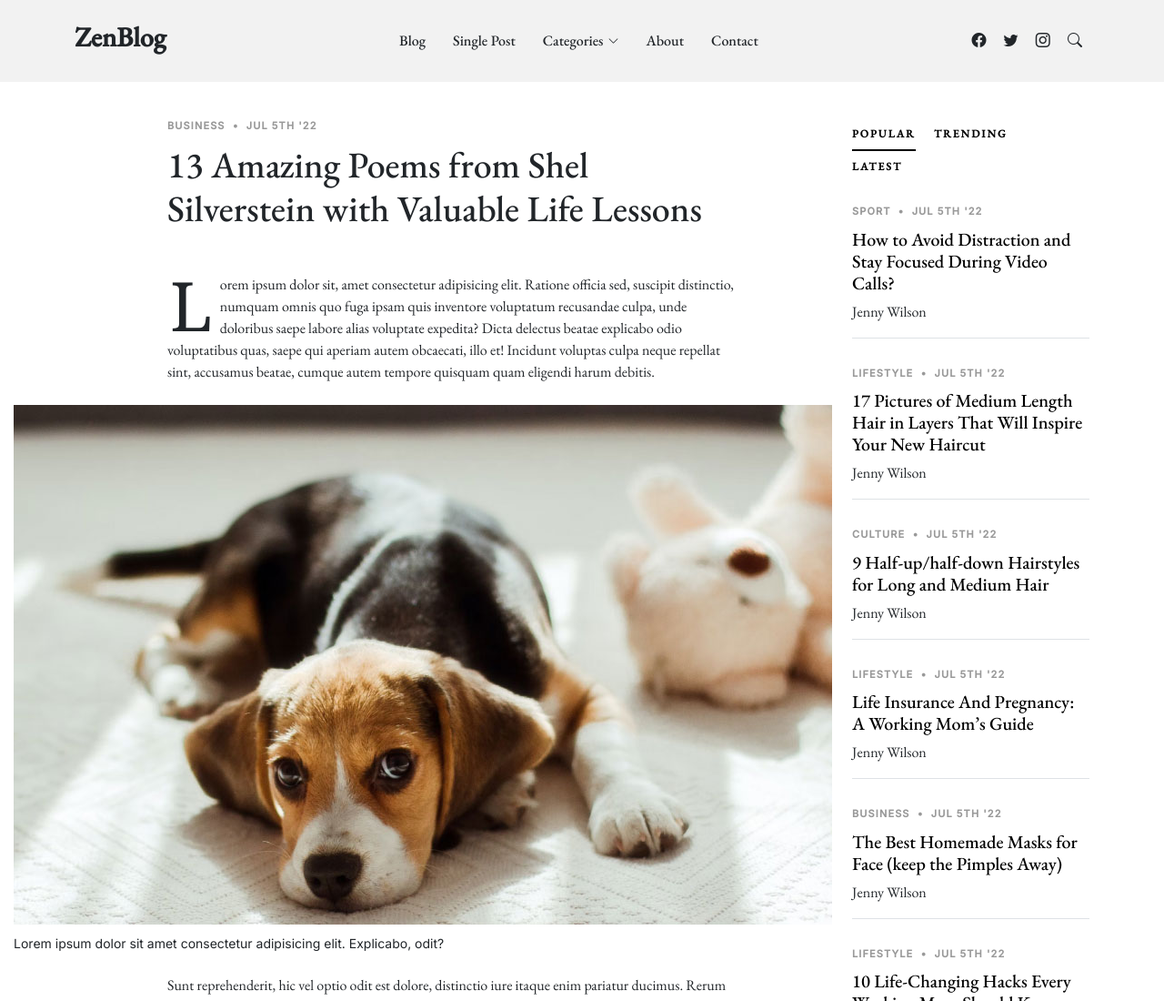
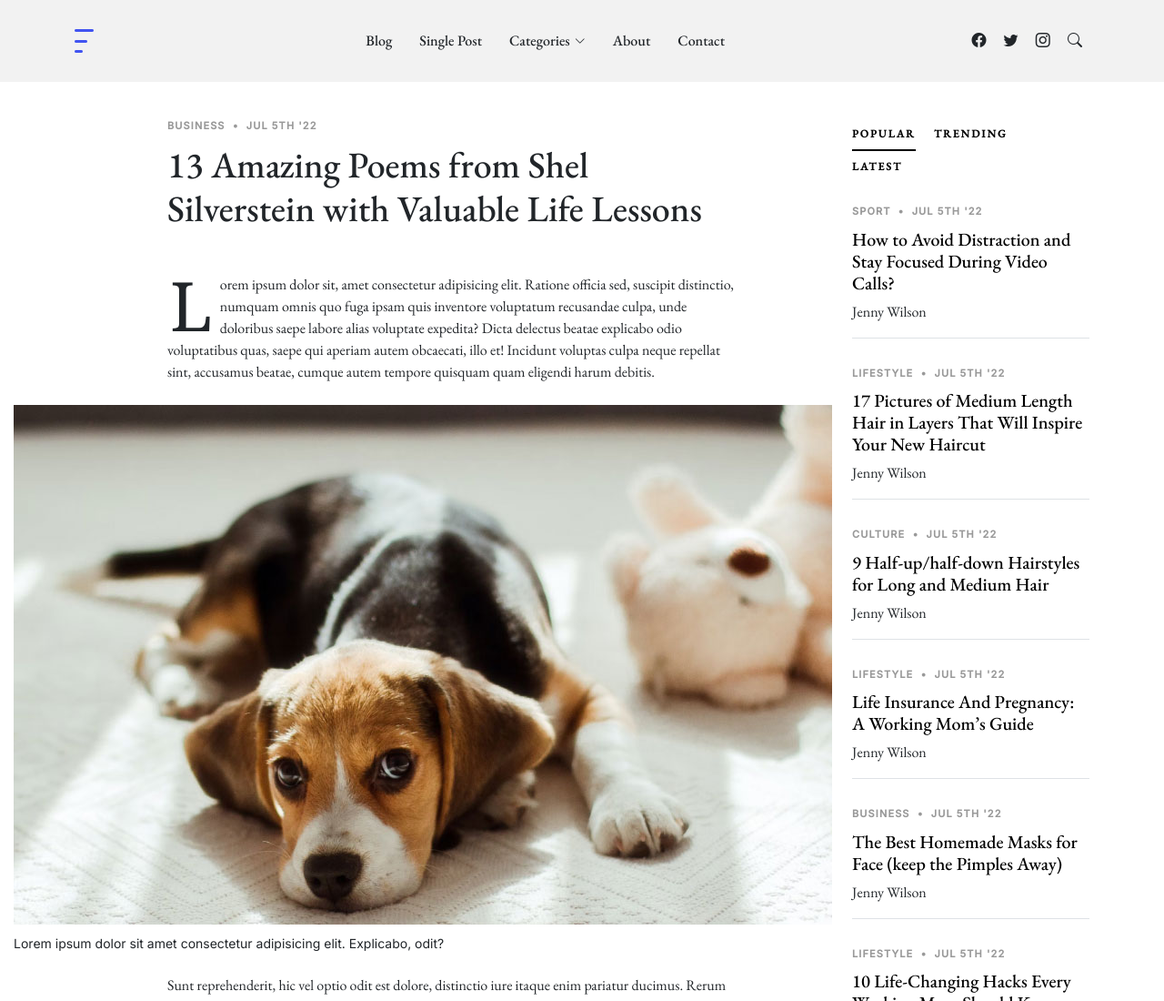
Before and after one commit to 8210182092/MBITIOUSF.I.R.ESite, a plain HTML site: page single-post.html in a window 1280 px wide. Shown: the top 1100 px of the page at 91% size. Drawn offline with nearby package versions, Linux system fonts and the light colour scheme; a web font is replaced by a local one.

Commit message:
Update single-post.html

```diff
--- a/single-post.html
+++ b/single-post.html
@@ -39,8 +39,8 @@
 
       <a href="index.html" class="logo d-flex align-items-center">
         <!-- Uncomment the line below if you also wish to use an image logo -->
-        <!-- <img src="assets/img/logo.png" alt=""> -->
-        <h1>ZenBlog</h1>
+        <img src="assets/img/logo.png" alt="">
+        <!--<h1>ZenBlog</h1>-->
       </a>
 
       <nav id="navbar" class="navbar">
```
